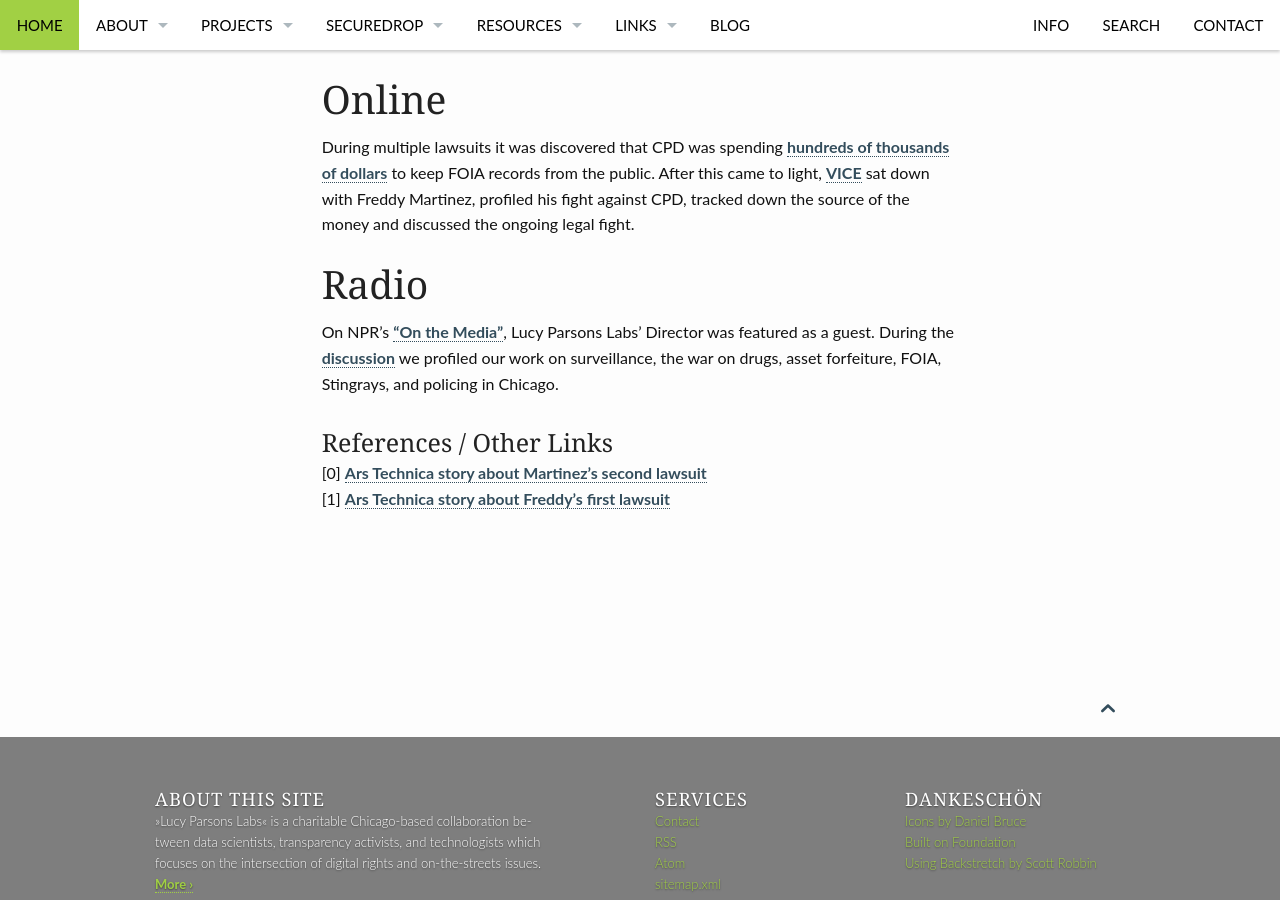
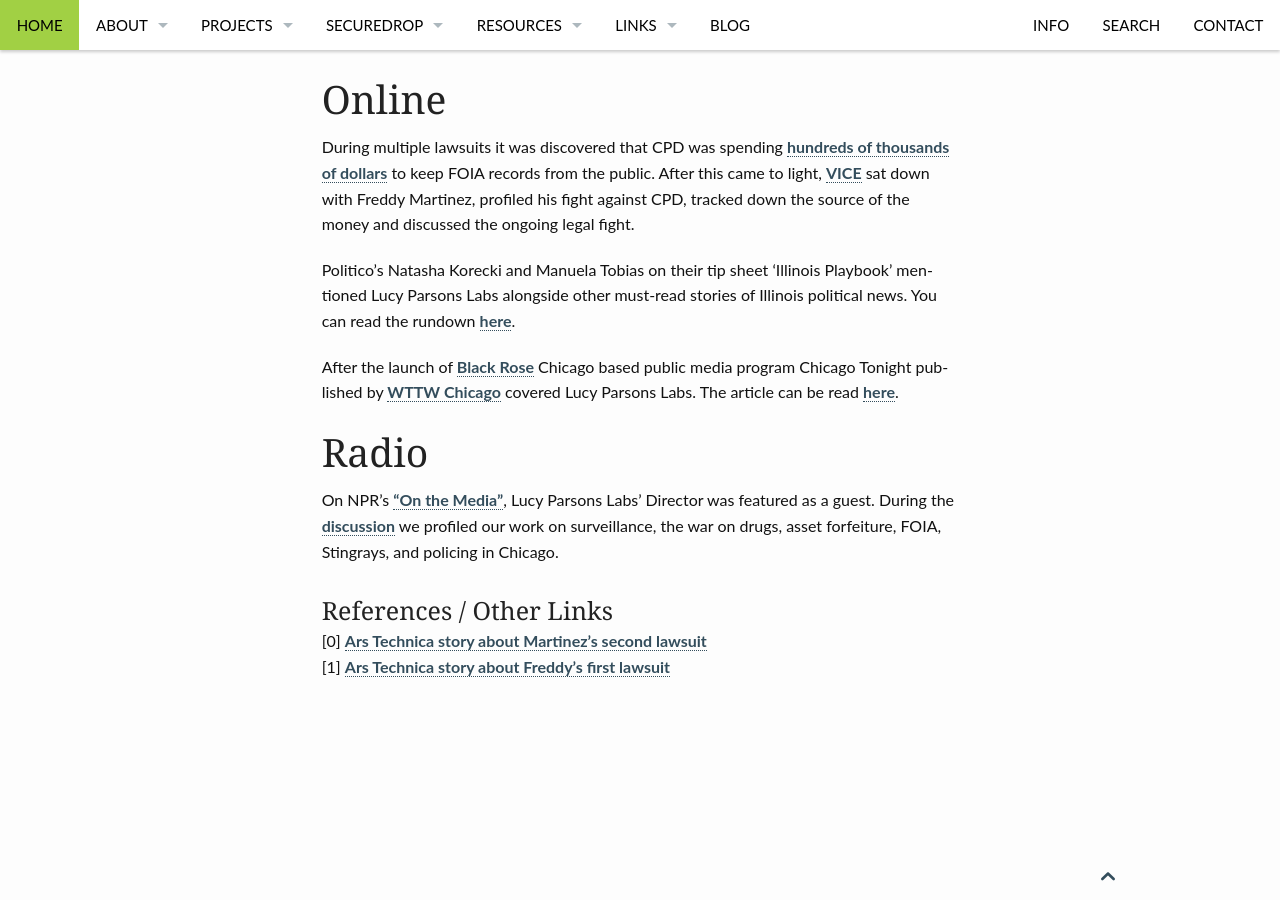
Before and after one commit to saltthefries/lucyparsonslabs.com, a Jekyll site: the page built from media/index.md, in a window 1280 px wide and 900 px high, scrolled down 1760 px. Built offline with Jekyll 4.4.1, drawn with Linux system fonts in a browser that asks for light colours.

Commit message:
update media section with mentions

```diff
--- a/media/index.md
+++ b/media/index.md
@@ -39,6 +39,10 @@ The Chicago Reader recently identified a Chicago Police Officer involved the [fa
 # Online
 During multiple lawsuits it was discovered that CPD was spending [hundreds of thousands of dollars](http://arstechnica.com/tech-policy/2015/04/chicago-owes-lawyers-over-120000-for-defense-against-two-stingray-cases) to keep FOIA records from the public. After this came to light, [VICE](https://www.vice.com/read/stingrays-and-secrets-how-the-chicago-police-department-was-forced-to-come-clean-330/) sat down with Freddy Martinez, profiled his fight against CPD, tracked down the source of the money and discussed the ongoing legal fight.
 
+Politico's Natasha Korecki and Manuela Tobias on their tip sheet 'Illinois Playbook' mentioned Lucy Parsons Labs alongside other must-read stories of Illinois political news. You can read the rundown [here](http://www.politico.com/tipsheets/illinois-playbook/2016/03/rauner-undeterred-by-scotus-labor-ruling-chicago-state-slipping-off-cliff-mark-kirks-garland-meeting-213477).
+
+After the launch of [Black Rose](https://www.lucyparsonslabs.com/securedrop) Chicago based public media program Chicago Tonight published by [WTTW Chicago](http://www.wttw.com/) covered Lucy Parsons Labs. The article can be read [here](http://chicagotonight.wttw.com/2016/03/31/anonymously-leaking-documents-journalists-chicago-just-got-easier).
+
 # Radio
 On NPR's ["On the Media"](http://www.onthemedia.org/), Lucy Parsons Labs' Director was featured as a guest. During the [discussion](http://www.onthemedia.org/story/tracing-chicago-surveillance/?hootPostID=c1171fde13a8a8ce1b55c92a0a84ae6c) we profiled our work on surveillance, the war on drugs, asset forfeiture, FOIA, Stingrays, and policing in Chicago.
 
```
